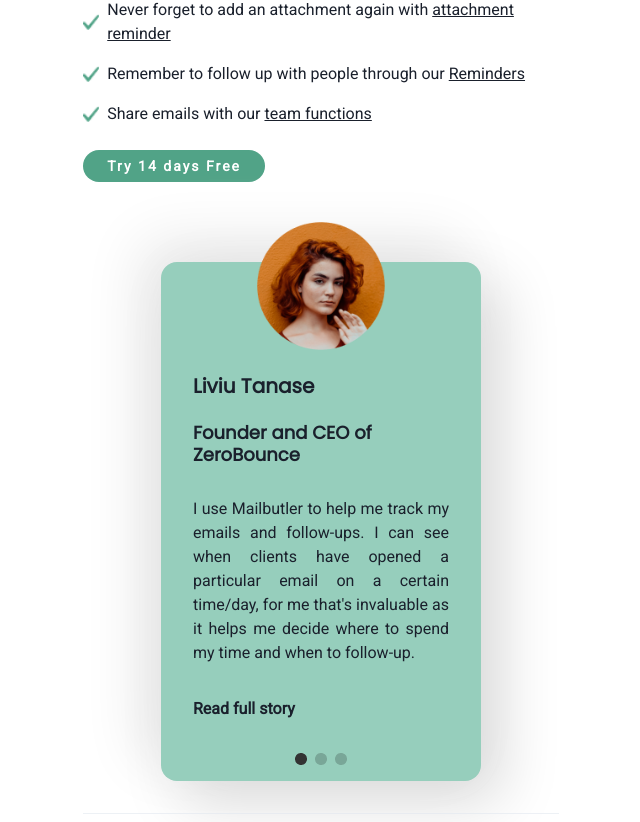
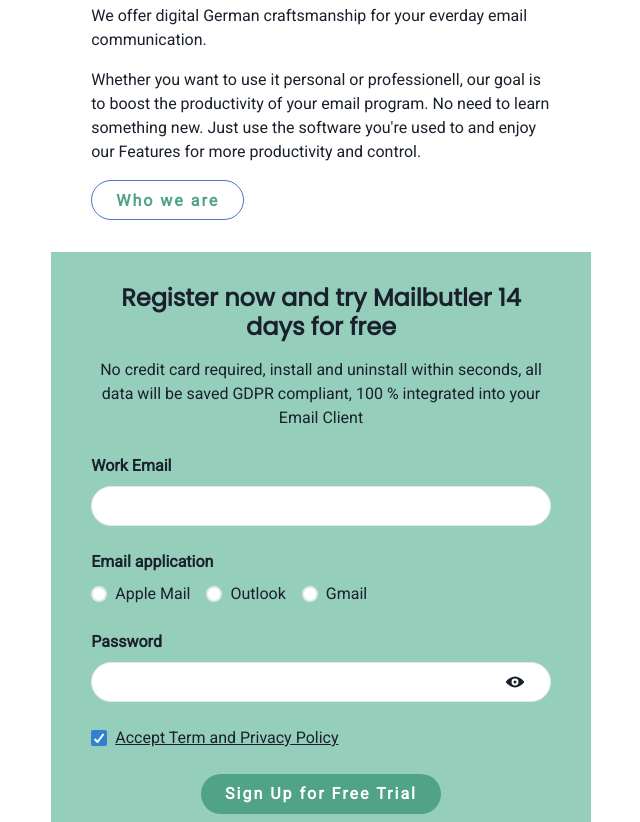
Before and after one commit to neildc14/mailbutler, a React (Vite) app: page / in a window 1280 px wide. Shown: the part 258-1080 px from the top of the page, without its empty margins (319-959 px from the left). Built offline with nearby package versions, Linux system fonts and the light colour scheme.

Commit message:
register section

```diff
--- /dev/null
+++ b/src/components/Form.jsx
@@ -0,0 +1,88 @@
+import React, { useState } from "react";
+import useChangeInput from "../hooks/useChangeInput";
+import CTA from "../components/buttons/CTA";
+import {
+  Box,
+  Flex,
+  Stack,
+  FormControl,
+  FormLabel,
+  RadioGroup,
+  Radio,
+  Checkbox,
+  InputGroup,
+  InputRightElement,
+  Input,
+  Link,
+  IconButton,
+} from "@chakra-ui/react";
+import { ViewIcon, ViewOffIcon } from "@chakra-ui/icons";
+
+function Form() {
+  const [workEmail, bindWorkEmail] = useChangeInput("");
+  const [password, bindPassword] = useChangeInput("");
+  const [show, setShow] = useState(false);
+
+  const handleClick = () => setShow(!show);
+
+  return (
+    <Box as="form" pt={6}>
+      <FormControl pb={6}>
+        <FormLabel fontWeight="bold">Work Email</FormLabel>
+        <Input
+          type="text"
+          aria-label="input your work email"
+          borderRadius="full"
+          bg="white"
+          {...bindWorkEmail}
+        />
+      </FormControl>
+      <FormControl pb={6}>
+        <FormLabel fontWeight="bold">Email application</FormLabel>
+        <RadioGroup>
+          <Stack direction="row" spacing={4}>
+            <Radio bg="white">Apple Mail</Radio>
+            <Radio bg="white">Outlook</Radio>
+            <Radio bg="white">Gmail</Radio>
+          </Stack>
+        </RadioGroup>
+      </FormControl>
+      <FormControl pb={6}>
+        <FormLabel fontWeight="bold">Password</FormLabel>
+        <InputGroup>
+          <Input
+            aria-label="input your password"
+            borderRadius="full"
+            type={show ? "text" : "password"}
+            bg="white"
+            {...bindPassword}
+          />
+          <InputRightElement width="4.5rem">
+            <IconButton
+              size="lg"
+              variant="ghost"
+              icon={show ? <ViewOffIcon /> : <ViewIcon />}
+              onClick={handleClick}
+            />
+          </InputRightElement>
+        </InputGroup>
+      </FormControl>
+      <FormControl pb={6}>
+        <Stack direction="row" spacing={2}>
+          <Checkbox type="checkbox" defaultChecked />
+          <Link textDecoration="underline">Accept Term and Privacy Policy</Link>
+        </Stack>
+      </FormControl>
+      <Flex justifyContent="center">
+        <CTA
+          caption="Sign Up for Free Trial"
+          bgColor="#51A387"
+          as="button"
+          size="md"
+        />
+      </Flex>
+    </Box>
+  );
+}
+
+export default Form;
--- /dev/null
+++ b/src/components/RegisterForm.jsx
@@ -0,0 +1,23 @@
+import { Box, Heading, Text } from "@chakra-ui/react";
+import React from "react";
+import Form from "./Form";
+
+function RegisterForm() {
+  return (
+    <Box bg="#96CEBC" px={10} py={8}>
+      <Box textAlign="center">
+        <Heading as="h2" fontSize="2xl" pb={4}>
+          Register now and try Mailbutler 14 days for free
+        </Heading>
+        <Text>
+          No credit card required, install and uninstall within seconds, all
+          data will be saved GDPR compliant, 100 % integrated into your Email
+          Client
+        </Text>
+      </Box>
+      <Form />
+    </Box>
+  );
+}
+
+export default RegisterForm;
--- /dev/null
+++ b/src/components/RegisterSection.jsx
@@ -0,0 +1,17 @@
+import React from "react";
+import { Container, Flex } from "@chakra-ui/react";
+import RegisterText from "./RegisterText";
+import RegisterForm from "./RegisterForm";
+
+function RegisterSection() {
+  return (
+    <Container as="section" py={8} px="0">
+      <Flex flexDirection="column">
+        <RegisterText />
+        <RegisterForm />
+      </Flex>
+    </Container>
+  );
+}
+
+export default RegisterSection;
--- /dev/null
+++ b/src/components/RegisterText.jsx
@@ -0,0 +1,40 @@
+import React from "react";
+import { Box, Heading, Text } from "@chakra-ui/react";
+import CTA from "./buttons/CTA";
+
+function RegisterText() {
+  return (
+    <Box px={10} py={8}>
+      <Box>
+        <Heading as="h2" fontSize="2xl" pb={8}>
+          Made in Germany, but used all around the world by more than 113,000
+          customers
+        </Heading>
+        <Text pb={4}>
+          We offer digital German craftsmanship for your everday email
+          communication.
+        </Text>
+        <Text pb={4}>
+          Whether you want to use it personal or professionell, our goal is to
+          boost the productivity of your email program. No need to learn
+          something new. Just use the software you're used to and enjoy our
+          Features for more productivity and control.
+        </Text>
+      </Box>
+      <Box>
+        <CTA
+          caption="Who we are"
+          size="md"
+          bgColor="white"
+          hoverBgColor="#51A387"
+          textColor="#51A387"
+          hoverTextColor="white"
+          btnBorderColor="#51A387"
+          variant="outline"
+        />
+      </Box>
+    </Box>
+  );
+}
+
+export default RegisterText;
--- a/src/components/buttons/CTA.jsx
+++ b/src/components/buttons/CTA.jsx
@@ -2,6 +2,7 @@
 import { Link, Button, Center } from "@chakra-ui/react";
 
 function CTA({
+  as = "a",
   caption,
   size = "sm",
   variant = "solid",
@@ -13,7 +14,7 @@
 }) {
   return (
     <Button
-      as="a"
+      as={as}
       variant={variant}
       px={6}
       py={4}
--- a/src/components/pages/Home.jsx
+++ b/src/components/pages/Home.jsx
@@ -10,6 +10,7 @@
 import TrustedBy from "../TrustedBy";
 import Testimonials from "../Testimonials";
 import IntegratedApps from "../IntegratedApps";
+import RegisterSection from "../RegisterSection";
 
 function Home() {
   return (
@@ -21,8 +22,9 @@
       <MainFeatures />
       <CardFeatures />
       <TrustedBy /> */}
-      <Testimonials />
-      <IntegratedApps />
+      {/* <Testimonials /> */}
+      {/* <IntegratedApps /> */}
+      <RegisterSection />
     </Container>
   );
 }
--- /dev/null
+++ b/src/hooks/useChangeInput.js
@@ -0,0 +1,15 @@
+import { useState } from "react";
+
+function useChangeInput(initialValue) {
+  const [value, setValue] = useState(initialValue);
+  const bind = {
+    value,
+    onChange: (e) => {
+      setValue(e.target.value);
+    },
+  };
+
+  return [value, bind];
+}
+
+export default useChangeInput;
```
